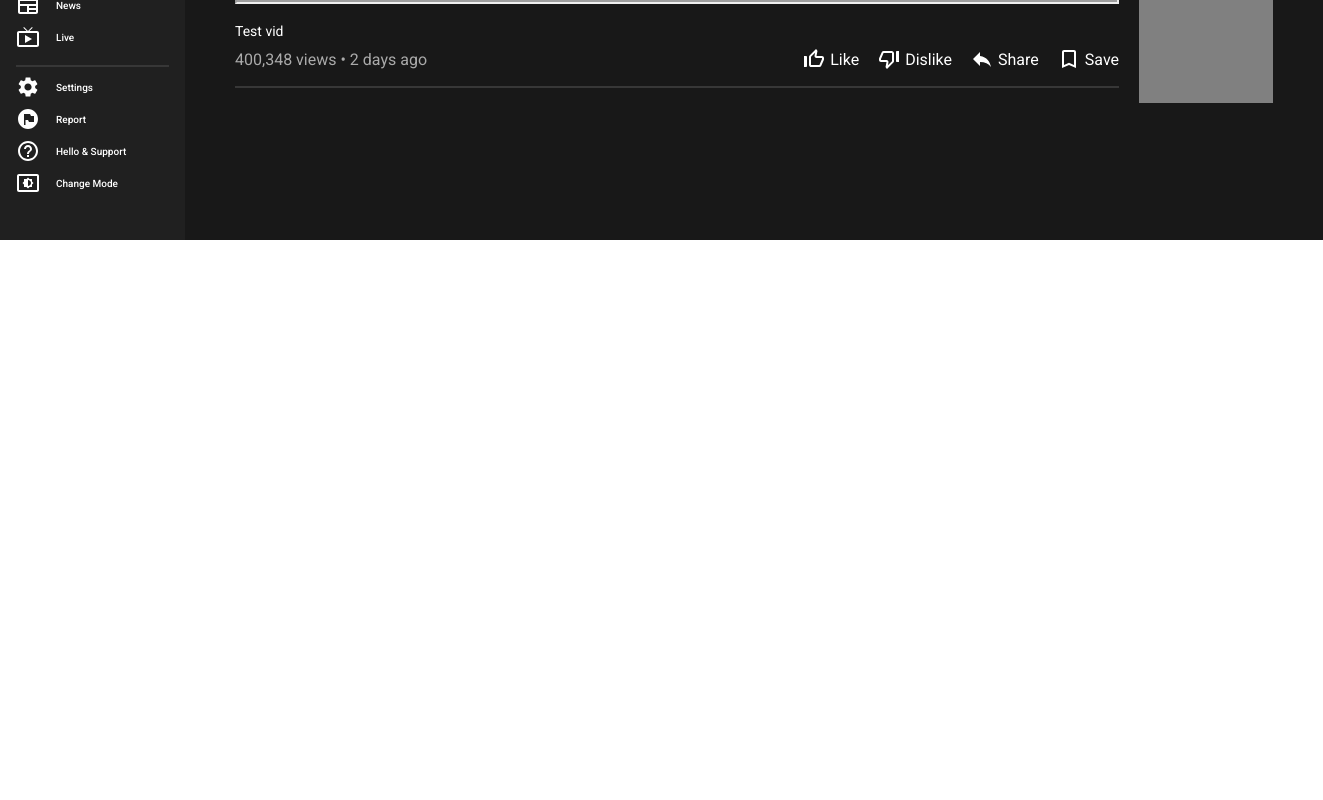
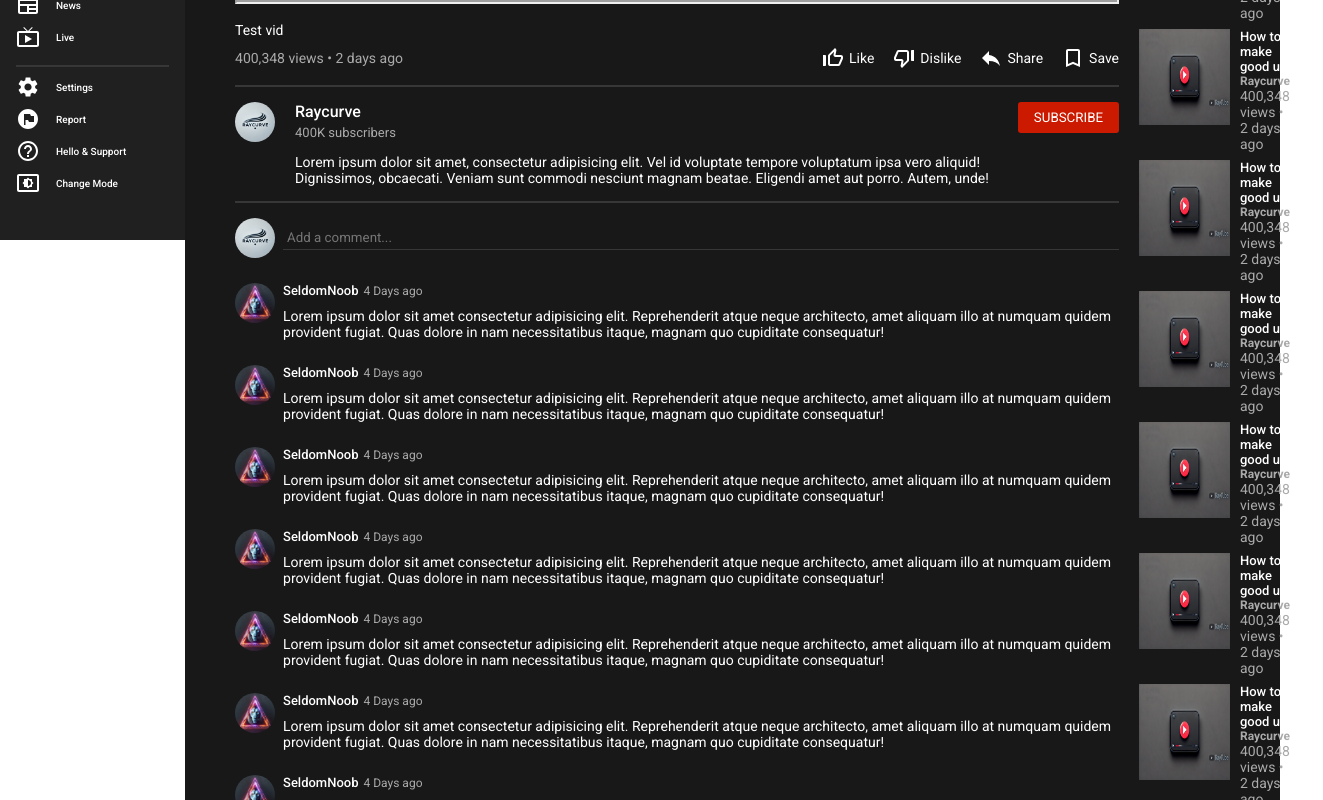
Before and after one commit to Raycurve/Raytube, a React (Vite) app in the folder Frontend/: page /video/test in a window 1280 px wide. Shown: the part 560-1360 px from the top of the page, 1323 px wide, since content can reach past the window. Before the commit the page ends 800 px from the top, so only its background shows below. Built offline with nearby package versions, Linux system fonts and the light colour scheme; grey boxes are pictures that could not be loaded.

Commit message:
Add comments and recomendations section

```diff
--- a/Frontend/src/components/Card.jsx
+++ b/Frontend/src/components/Card.jsx
@@ -5,28 +5,31 @@ import srrc from '../imgs/thumbnail.webp';
 import pfp from '../imgs/pfp.webp'
 ``
 const Container = styled.div`
-    width:300px;
-    margin-bottom:36px;
+    width:${(props)=>props.type !== "sm" && "300px"};
+    margin-bottom:${(props)=>props.type === "sm"?"8px":"36px"};
     cursor:pointer;
-    // background-color:powderblue;
+    display: ${(props)=>props.type === "sm" && "flex"};
+
 `
 const Image = styled.img`
-height: 160px;
-width:100%;
+  height: ${(props)=>props.type === "sm"?"96px":"160px"};
+  width:100%;
+  flex:1;
 `
 const Details = styled.div`
   display:flex;
-  margin-top:12px;
+  margin-top:${(props)=>props.type !== "sm" && "12px"};
   // height:120px;
   gap:8px;
-  padding:10px;
+  padding:${(props)=>props.type === "sm"?"0px 10px":"10px"};
+  flex:1;
   // background-color:red;
 `
 const ChannelImg = styled.img`
   width:28px;
   height:28px;
   border-radius:50%;
-  background-color:blue;
+  display: ${(props)=>props.type === "sm" && "none"};
 `
 
 const Texts = styled.div`
@@ -49,14 +52,14 @@ const Info = styled.div`
   color: ${({theme})=>theme.textSoft};
 
 `
-export default function Card() {
+export default function Card({type}) {
   return (
     <Link to="/video/test" style={{textDecoration:"none"}}>
 
-      <Container>
-        <Image src={srrc}/>
-        <Details>
-          <ChannelImg src={pfp}/>
+      <Container type = {type}>
+        <Image type={type} src={srrc}/>
+        <Details type = {type}>
+          <ChannelImg type={type} src={pfp}/>
           <Texts>
             <Title>How to make good ui</Title>
             <ChannelName>Raycurve</ChannelName>
--- /dev/null
+++ b/Frontend/src/components/Comment.jsx
@@ -0,0 +1,48 @@
+import React from 'react'
+import styled from 'styled-components'
+import pfp from '../imgs/lion.png'
+
+
+const Container = styled.div`
+    display:flex;
+    gap:8px;
+    margin:25px 0px;
+
+`
+const Avatar = styled.img`
+    width:40px;
+    height:40px;
+    border-radius:50%;
+`
+const Details = styled.div`
+    display:flex;
+    flex-direction:column;
+    gap:10px;
+    color: ${({theme})=>theme.text};
+
+`
+const Name = styled.span`
+    font-size:13px;
+    font-weight:500;
+`
+const Date = styled.span`
+    font-size:12px;
+    font-weight:400;
+    color:${({theme})=>theme.textSoft};
+    margin-left:5px;
+`
+const Text = styled.span`
+    font-size:14px;
+`
+export default function Comment() {
+  return (
+    <Container>
+        <Avatar src={pfp}/>
+        <Details>
+            <Name>SeldomNoob<Date>4 Days ago</Date></Name>
+
+            <Text>Lorem ipsum dolor sit amet consectetur adipisicing elit. Reprehenderit atque neque architecto, amet aliquam illo at numquam quidem provident fugiat. Quas dolore in nam necessitatibus itaque, magnam quo cupiditate consequatur!</Text>
+        </Details>
+    </Container>
+  )
+}
--- /dev/null
+++ b/Frontend/src/components/Comments.jsx
@@ -0,0 +1,46 @@
+import React from 'react'
+import styled from 'styled-components'
+import pfp from '../imgs/pfp.webp'
+import Comment from './Comment'
+const Container = styled.div`
+    font-family:roboto;
+`
+const NewCom = styled.div`
+    display:flex;
+    align-items:center;
+    gap:8px;
+`
+const Avatar = styled.img`
+    width:40px;
+    height:40px;
+    border-radius:50%;
+`
+const Input = styled.input`
+    border:none;
+    border-bottom: 1px solid ${({theme})=>theme.soft};
+    background-color:transparent;
+    outline:none;
+    padding: 4px;
+    width:100%;
+    color: ${({theme})=>theme.text};
+`
+export default function Comments() {
+  return (
+    <Container>
+        <NewCom>
+            <Avatar src={pfp}/>
+            <Input placeholder='Add a comment...'/>
+        </NewCom>
+
+        <Comment/>
+        <Comment/>
+        <Comment/>
+        <Comment/>
+        <Comment/>
+        <Comment/>
+        <Comment/>
+        <Comment/>
+        <Comment/>
+    </Container>
+  )
+}
--- a/Frontend/src/pages/Video.jsx
+++ b/Frontend/src/pages/Video.jsx
@@ -4,11 +4,18 @@ import ThumbUpIcon from '@mui/icons-material/ThumbUpOffAlt';
 import ThumbDownIcon from '@mui/icons-material/ThumbDownOffAlt';
 import ReplyIcon from '@mui/icons-material/Reply';
 import BookmarkIcon from '@mui/icons-material/BookmarkBorder';
+import pfp from '../imgs/pfp.webp';
+import Comments from '../components/Comments';
+import Card from '../components/Card';
+
+
 
 const Container = styled.div`
     padding:20px  50px;
     display:flex;
     gap:20px;
+    font-size:14px;
+    font-family:roboto;
 `
 const Content = styled.div`
   flex:5;
@@ -53,7 +60,51 @@ const Hr = styled.hr`
 `
 const Recom = styled.div`
   flex: 2;
-  background-color:grey;
+  // background-color:grey;
+`
+
+const Channel = styled.div`
+  display:flex;
+  justify-content:space-between;
+  `
+const ChannelInfo = styled.div`
+  display:flex;
+  gap:20px;
+`
+
+const Img = styled.img`
+  width:40px;
+  height:40px;
+  border-radius:50%;
+`
+const ChannelName = styled.span`
+  font-size: 16px;
+  font-weight:500;
+
+`
+const ChannelCounter = styled.span`
+  margin-top:4px;
+  margin-bottom:14px;
+  color : ${({theme})=>theme.textSoft};
+  font-size:13px;
+`
+const ChannelDetails = styled.div`
+display:flex;
+flex-direction:column;
+color:${({theme})=>theme.text};
+`
+const Description = styled.p`
+  font-size:14px;
+`
+
+const SubsButt = styled.button`
+  background-color:#cc1a00;
+  color:white;
+  border:none;
+  border-radius:3px;
+  height:max-content;
+  padding:8px 16px;
+  cursor:pointer;
 `
 export default function Video() {
   return (
@@ -83,9 +134,43 @@ export default function Video() {
           </Buttons>
         </Details>
         <Hr/>
+
+        {/*channel details*/}
+        <Channel>
+          <ChannelInfo>
+            <Img src = {pfp}/>
+            <ChannelDetails>
+              <ChannelName>Raycurve</ChannelName>
+              <ChannelCounter>400K subscribers</ChannelCounter>
+              <Description>Lorem ipsum dolor sit amet, consectetur adipisicing elit. Vel id voluptate tempore voluptatum ipsa vero aliquid! Dignissimos, obcaecati. Veniam sunt commodi nesciunt magnam beatae. Eligendi amet aut porro. Autem, unde!</Description>
+            </ChannelDetails>
+          </ChannelInfo>
+          <SubsButt>SUBSCRIBE</SubsButt>
+        </Channel>
+        <Hr/>
+        {/*comments*/}
+        <Comments>
+          comments
+        </Comments>
       </Content>
 
-      <Recom>Recommendations</Recom>
+      <Recom>
+        <Card type="sm"/>
+        <Card type="sm"/>
+        <Card type="sm"/>
+        <Card type="sm"/>
+        <Card type="sm"/>
+        <Card type="sm"/>
+        <Card type="sm"/>
+        <Card type="sm"/>
+        <Card type="sm"/>
+        <Card type="sm"/>
+        <Card type="sm"/>
+        <Card type="sm"/>
+        <Card type="sm"/>
+        <Card type="sm"/>
+        <Card type="sm"/>
+      </Recom>
     </Container>
   )
 }
--- a/Frontend/src/utils/darkmode.jsx
+++ b/Frontend/src/utils/darkmode.jsx
@@ -4,11 +4,14 @@
     text : "white",
     textSoft : "#aaaaaa",
     soft: "#373737"
+   //  soft: "#b1b1b1"
  }
  export const lightTheme = {
     bg : "#f9f9f9",
     bgLighter : "white",
     text : "black",
     textSoft : "#606060",
-    soft: "#f5f5f5"
+   //  soft: "#f5f5f5"
+    soft: "#b1b1b1"
+
  }
```
Also changed, not shown: Frontend/src/imgs/lion.png (added).
